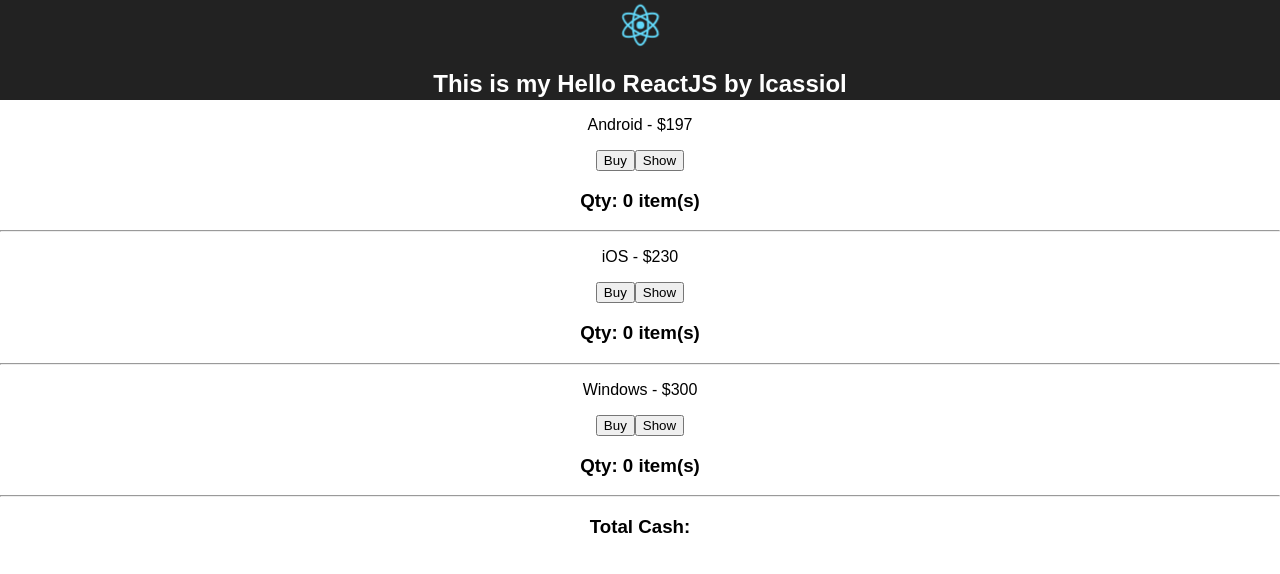
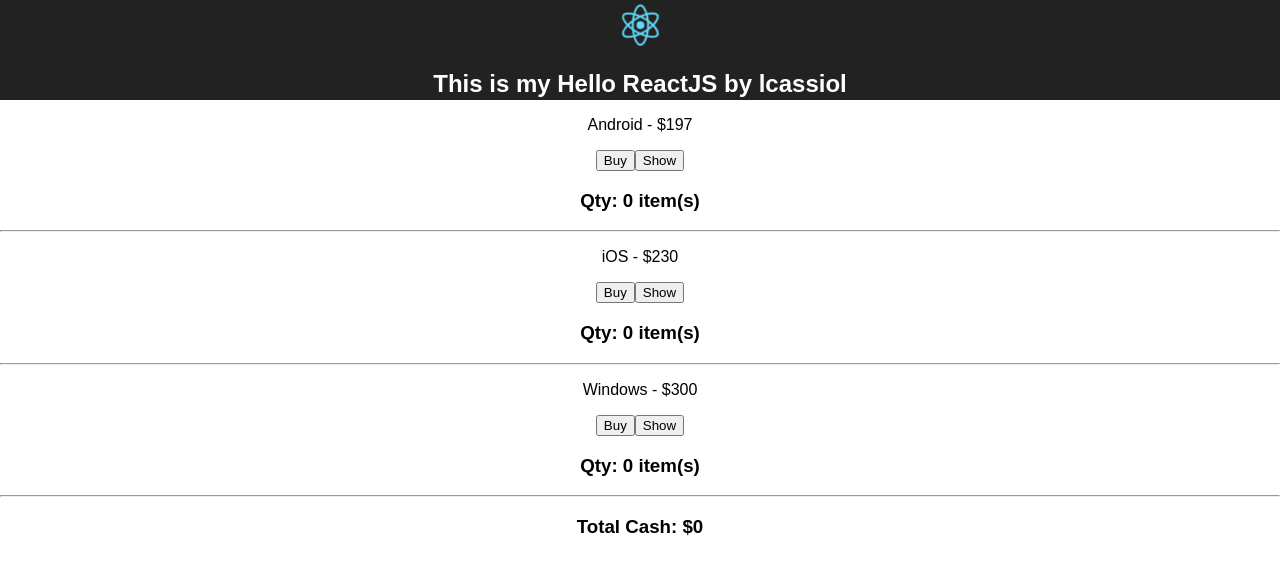
Before and after one commit to lcassiol/HelloReactJs, a React (Create React App) app: page / in a window 1280 px wide. Shown: the top 574 px of the page. Built offline with nearby package versions, Linux system fonts and the light colour scheme.

Commit message:
Implements communication between components :sparkles:

```diff
--- a/src/Product.js
+++ b/src/Product.js
@@ -9,6 +9,7 @@ class Product extends React.Component {
 
   buy = () => {
     this.setState({qty : this.state.qty + 1});
+    this.props.handleTotal(this.props.price);
   }
 
   show = () =>{
--- a/src/ProductList.js
+++ b/src/ProductList.js
@@ -7,18 +7,26 @@ import Total from './Total';
 
 class ProductList extends React.Component {
 
+  constructor(props) {
+    super(props);
+    this.state = {total : 0 };
+  }
+
+  calculateTotal = (price) =>{
+    this.setState({total : this.state.total + price})
+  }
+
   showProduct = (name) =>{
     alert("You Selected " + name);
   }
 
-
   render() {
     return (
       <div>
-        <Product name="Android" price={197} handleShow={this.showProduct}/>
-        <Product name="iOS" price={230} handleShow={this.showProduct}/>
-        <Product name="Windows" price={300} handleShow={this.showProduct}/>
-        <Total/>
+        <Product name="Android" price={197} handleShow={this.showProduct} handleTotal={this.calculateTotal}/>
+        <Product name="iOS" price={230} handleShow={this.showProduct} handleTotal={this.calculateTotal}/>
+        <Product name="Windows" price={300} handleShow={this.showProduct} handleTotal={this.calculateTotal}/>
+        <Total total={this.state.total}/>
       </div>
     );
   }
--- a/src/Total.js
+++ b/src/Total.js
@@ -5,7 +5,7 @@ class Total extends React.Component {
   render() {
     return (
       <div>
-        <h3>Total Cash: </h3>
+        <h3>Total Cash: ${this.props.total}</h3>
       </div>
     );
   }
```
